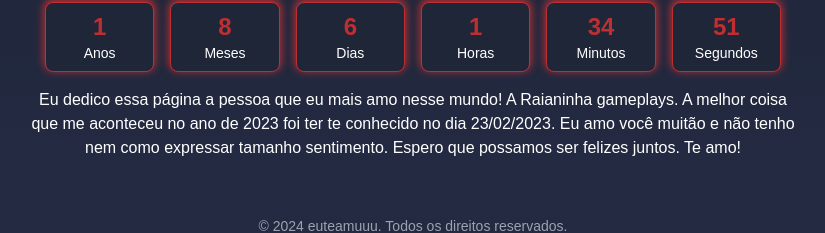
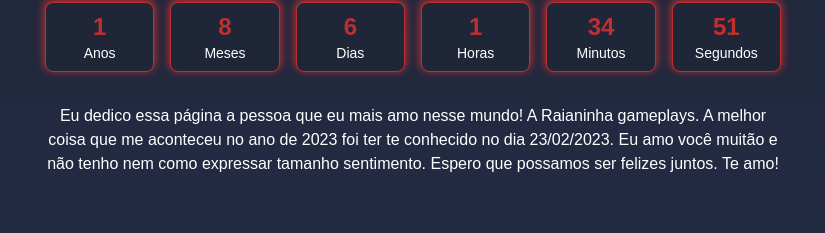
Before and after one commit to tiago-dias-laureano/euteamuuu, a Next.js app: page /1 in a window 1280 px wide. Shown: the part 209-442 px from the top of the page, without its empty margins (227-1052 px from the left). Built offline with nearby package versions, Linux system fonts and the light colour scheme; no server answers.

Commit message:
fix comment padding

```diff
--- a/app/[slug]/page.tsx
+++ b/app/[slug]/page.tsx
@@ -198,7 +198,7 @@ export default function QRCode() {
               ))}
             </div>
 
-            <p>
+            <p className="pt-4 px-4 md:px-4">
               Eu dedico essa página a pessoa que eu mais amo nesse mundo! A
               Raianinha gameplays. A melhor coisa que me aconteceu no ano de
               2023 foi ter te conhecido no dia 23/02/2023. Eu amo você muitão e
```
